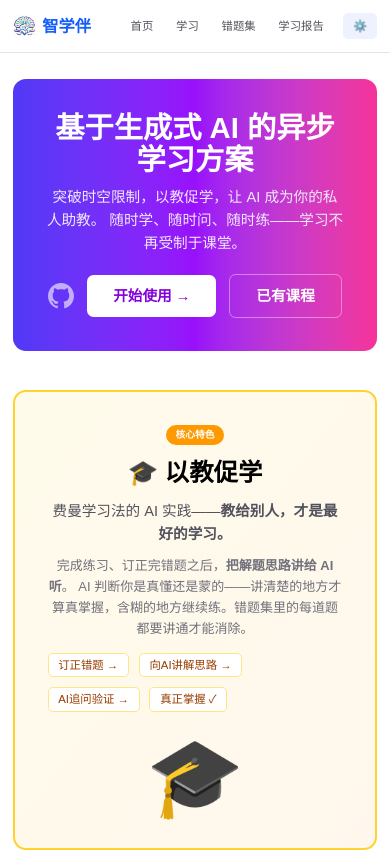
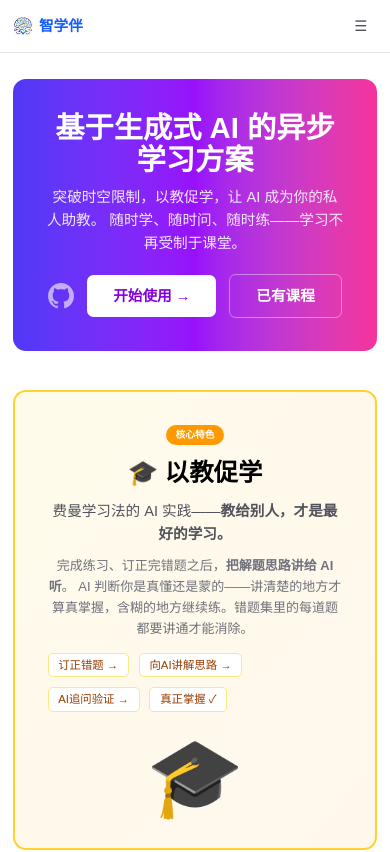
Before and after one commit to YHSome/ZhiXueBan, a Next.js app: page / in a window 390 px wide. Shown: the top 852 px of the page. Built offline with nearby package versions, Linux system fonts and the light colour scheme.

Commit message:
feat: 导航栏响应式——窄屏自动折叠为汉堡菜单

```diff
--- a/src/app/layout.js
+++ b/src/app/layout.js
@@ -1,5 +1,5 @@
 import { Geist, Geist_Mono } from "next/font/google";
-import MistakeBadge from "@/components/MistakeBadge";
+import NavBar from "@/components/NavBar";
 import "./globals.css";
 
 const geistSans = Geist({
@@ -29,30 +29,7 @@ export default function RootLayout({ children }) {
         <script dangerouslySetInnerHTML={{ __html: `(function(){var s=localStorage.getItem("zhixueban-font-size")||"standard";document.documentElement.className+=" font-"+s;})()` }} />
       </head>
       <body className="min-h-full flex flex-col bg-zinc-50 dark:bg-black">
-        {/* 顶部导航栏 */}
-        <header className="bg-white dark:bg-black border-b border-zinc-200 dark:border-zinc-800">
-          <div className="max-w-6xl mx-auto px-4 py-4 flex justify-between items-center">
-            <a href="/" className="text-xl font-bold text-blue-600 flex items-center gap-2 hover:opacity-80 transition-opacity no-underline"><img src="/logo.png" alt="智学伴" className="h-7 w-7" />智学伴</a>
-            <nav className="flex items-center gap-1">
-              <a href="/" className="px-3 py-1.5 rounded-md text-sm text-zinc-600 dark:text-zinc-400 hover:bg-zinc-100 dark:hover:bg-zinc-800 transition-colors">
-                首页
-              </a>
-              <a href="/learn" className="px-3 py-1.5 rounded-md text-sm text-zinc-600 dark:text-zinc-400 hover:bg-zinc-100 dark:hover:bg-zinc-800 transition-colors">
-                学习
-              </a>
-              <a href="/mistakes" className="relative px-3 py-1.5 rounded-md text-sm text-zinc-600 dark:text-zinc-400 hover:bg-zinc-100 dark:hover:bg-zinc-800 transition-colors">
-                错题集
-                <MistakeBadge />
-              </a>
-              <a href="/report" className="px-3 py-1.5 rounded-md text-sm text-zinc-600 dark:text-zinc-400 hover:bg-zinc-100 dark:hover:bg-zinc-800 transition-colors">
-                学习报告
-              </a>
-              <a href="/setup" className="ml-2 px-3 py-1.5 rounded-md text-sm bg-indigo-50 dark:bg-indigo-900/20 text-indigo-600 dark:text-indigo-400 hover:bg-indigo-100 dark:hover:bg-indigo-900/30 transition-colors">
-                ⚙️
-              </a>
-            </nav>
-          </div>
-        </header>
+        <NavBar />
 
         {/* 页面内容 */}
         <main className="max-w-6xl mx-auto px-4 py-8 w-full flex-1">
--- /dev/null
+++ b/src/components/NavBar.js
@@ -0,0 +1,43 @@
+"use client";
+
+import { useState } from "react";
+import MistakeBadge from "@/components/MistakeBadge";
+
+export default function NavBar() {
+  const [open, setOpen] = useState(false);
+
+  const links = (
+    <>
+      <a href="/" onClick={() => setOpen(false)} className="block px-3 py-1.5 rounded-md text-sm text-zinc-600 dark:text-zinc-400 hover:bg-zinc-100 dark:hover:bg-zinc-800 transition-colors">首页</a>
+      <a href="/learn" onClick={() => setOpen(false)} className="block px-3 py-1.5 rounded-md text-sm text-zinc-600 dark:text-zinc-400 hover:bg-zinc-100 dark:hover:bg-zinc-800 transition-colors">学习</a>
+      <a href="/mistakes" onClick={() => setOpen(false)} className="relative block px-3 py-1.5 rounded-md text-sm text-zinc-600 dark:text-zinc-400 hover:bg-zinc-100 dark:hover:bg-zinc-800 transition-colors">错题集<MistakeBadge /></a>
+      <a href="/report" onClick={() => setOpen(false)} className="block px-3 py-1.5 rounded-md text-sm text-zinc-600 dark:text-zinc-400 hover:bg-zinc-100 dark:hover:bg-zinc-800 transition-colors">学习报告</a>
+      <a href="/setup" onClick={() => setOpen(false)} className="block px-3 py-1.5 rounded-md text-sm bg-indigo-50 dark:bg-indigo-900/20 text-indigo-600 dark:text-indigo-400 hover:bg-indigo-100 dark:hover:bg-indigo-900/30 transition-colors">⚙️ 设置</a>
+    </>
+  );
+
+  return (
+    <header className="bg-white dark:bg-black border-b border-zinc-200 dark:border-zinc-800">
+      <div className="max-w-6xl mx-auto px-4 py-3 flex justify-between items-center">
+        <a href="/" className="text-lg md:text-xl font-bold text-blue-600 flex items-center gap-2 hover:opacity-80 transition-opacity no-underline">
+          <img src="/logo.png" alt="智学伴" className="h-6 w-6 md:h-7 md:w-7" />智学伴
+        </a>
+
+        {/* 桌面端：平铺 */}
+        <nav className="hidden md:flex items-center gap-1">{links}</nav>
+
+        {/* 移动端：汉堡菜单 */}
+        <div className="md:hidden relative">
+          <button onClick={() => setOpen(!open)} className="px-3 py-1.5 rounded-md text-lg text-zinc-600 dark:text-zinc-400 hover:bg-zinc-100 dark:hover:bg-zinc-800 transition-colors">
+            {open ? "✕" : "☰"}
+          </button>
+          {open && (
+            <div className="absolute right-0 top-full mt-1 w-36 bg-white dark:bg-zinc-900 rounded-lg shadow-lg border border-zinc-200 dark:border-zinc-700 py-1 z-50 flex flex-col">
+              {links}
+            </div>
+          )}
+        </div>
+      </div>
+    </header>
+  );
+}
```
